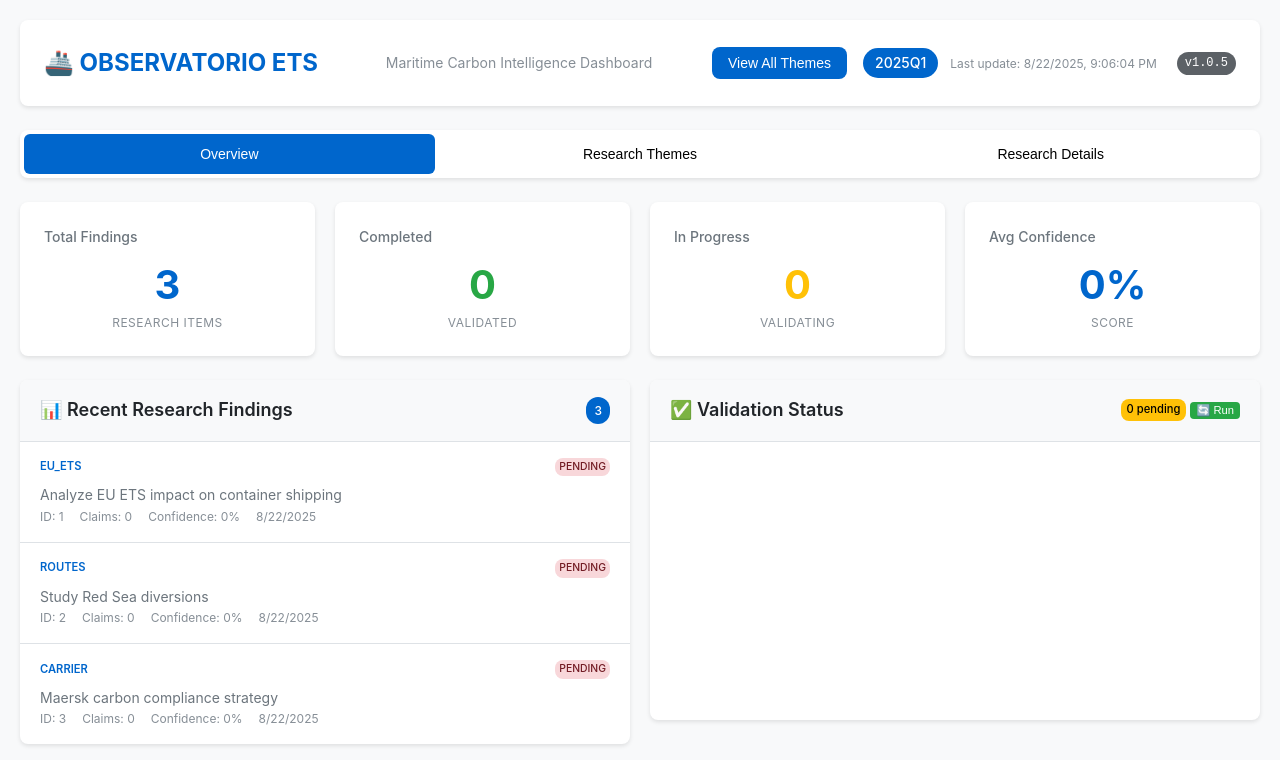
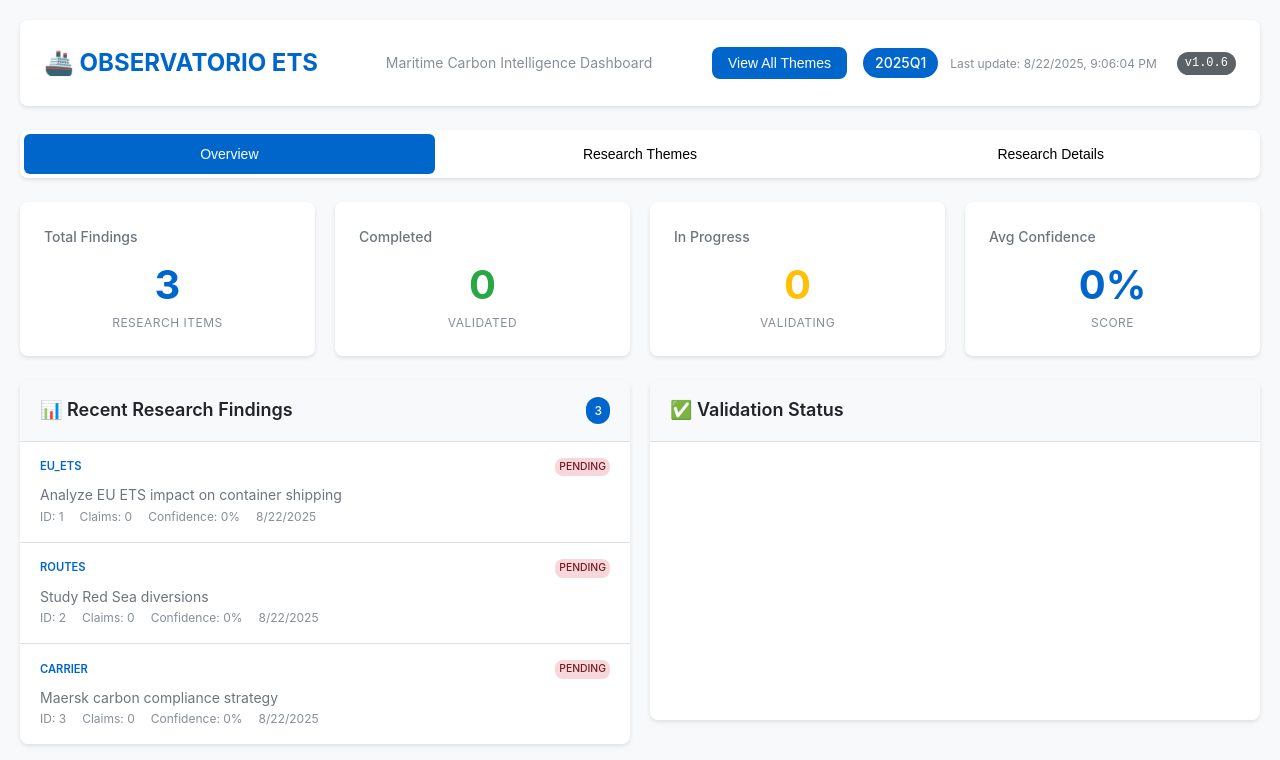
Before and after one commit to carloscascos/etso, a Flask app: page / in a window 1280 px wide. Shown: the top 760 px of the page. Run offline with Flask 3, Linux system fonts and the light colour scheme; data comes from the database, SQL or seed files in the repository; data that the repository does not hold is empty; some libraries are stand-ins or nearby versions.

Commit message:
🚀 Deploy v1.0.6 - patch release

```diff
--- a/static/js/dashboard.js
+++ b/static/js/dashboard.js
@@ -221,8 +221,6 @@
     }
 
     displayValidationStatus(validations) {
-        const container = document.getElementById('validation-stats');
-
         // Calculate pending validations
         let totalPending = 0;
         let totalValidated = 0;
@@ -236,8 +234,7 @@
             }
         });
 
-        // Clear the validation stats display - we only show the pending count now
-        container.innerHTML = '';
+        // We removed the validation-stats container, so no need to update it
 
         // Update pending badge
         const pendingBadge = document.getElementById('pending-validations');
--- a/templates/dashboard.html
+++ b/templates/dashboard.html
@@ -4,7 +4,7 @@
     <meta charset="UTF-8">
     <meta name="viewport" content="width=device-width, initial-scale=1.0">
     <title>OBSERVATORIO ETS - Research Dashboard</title>
-    <link rel="stylesheet" href="{{ url_for('static', filename='css/dashboard.css') }}?v=1.0.5">
+    <link rel="stylesheet" href="{{ url_for('static', filename='css/dashboard.css') }}?v=1.0.6">
     <script src="https://cdn.jsdelivr.net/npm/axios/dist/axios.min.js"></script>
     <script src="https://cdn.jsdelivr.net/npm/prismjs@1.29.0/components/prism-core.min.js"></script>
     <script src="https://cdn.jsdelivr.net/npm/prismjs@1.29.0/components/prism-sql.min.js"></script>
@@ -22,7 +22,7 @@
                 <div class="header-stats">
                     <span id="current-quarter" class="quarter-badge">Q1 2025</span>
                     <span id="last-update" class="last-update">Last update: --</span>
-                    <span class="version-badge">v1.0.5</span>
+                    <span class="version-badge">v1.0.6</span>
                 </div>
             </div>
         </header>
@@ -439,6 +439,6 @@
         </div>
     </div>
 
-    <script src="{{ url_for('static', filename='js/dashboard.js') }}?v=1.0.5"></script>
+    <script src="{{ url_for('static', filename='js/dashboard.js') }}?v=1.0.6"></script>
 </body>
 </html>
```
Also changed, not shown: 1 other file.
